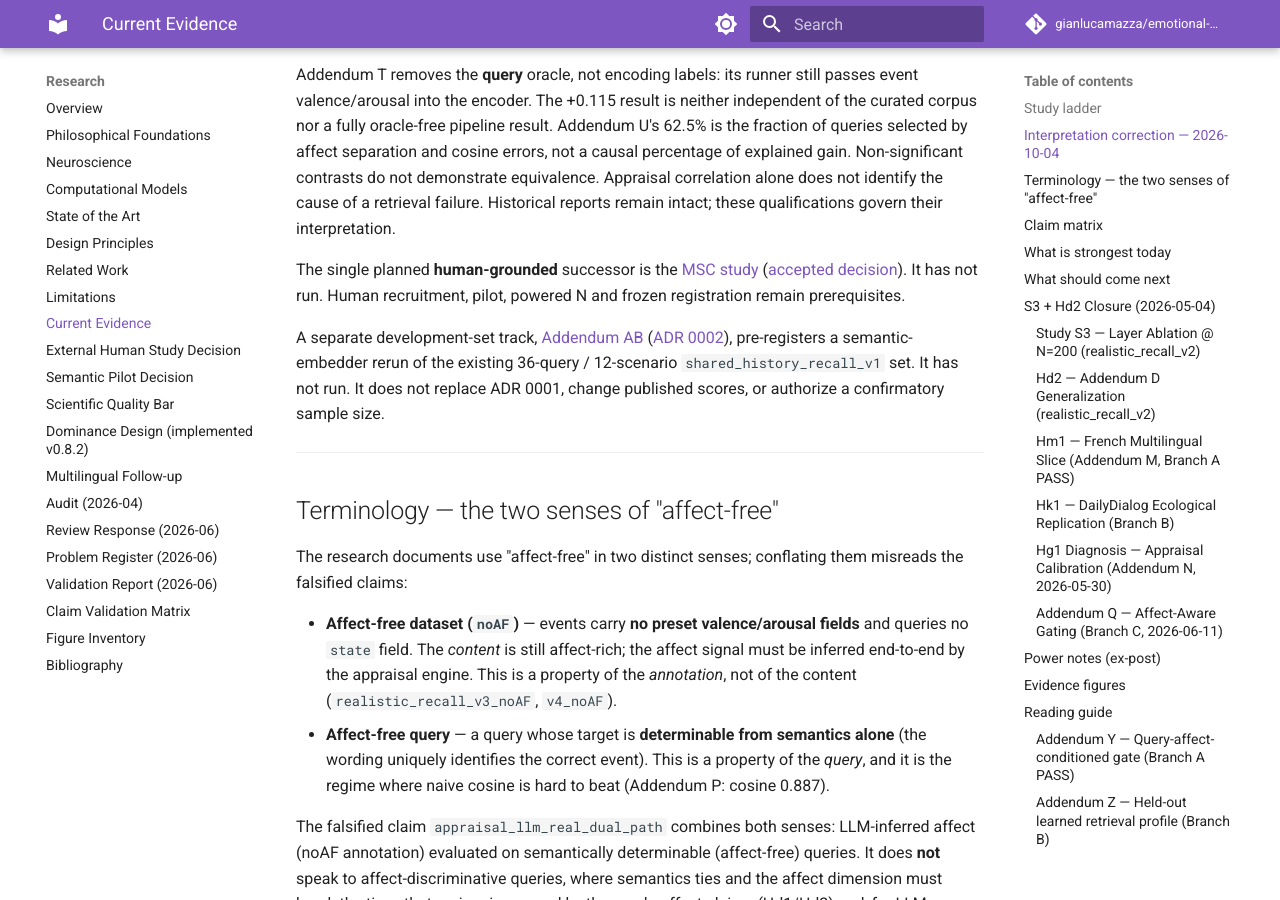
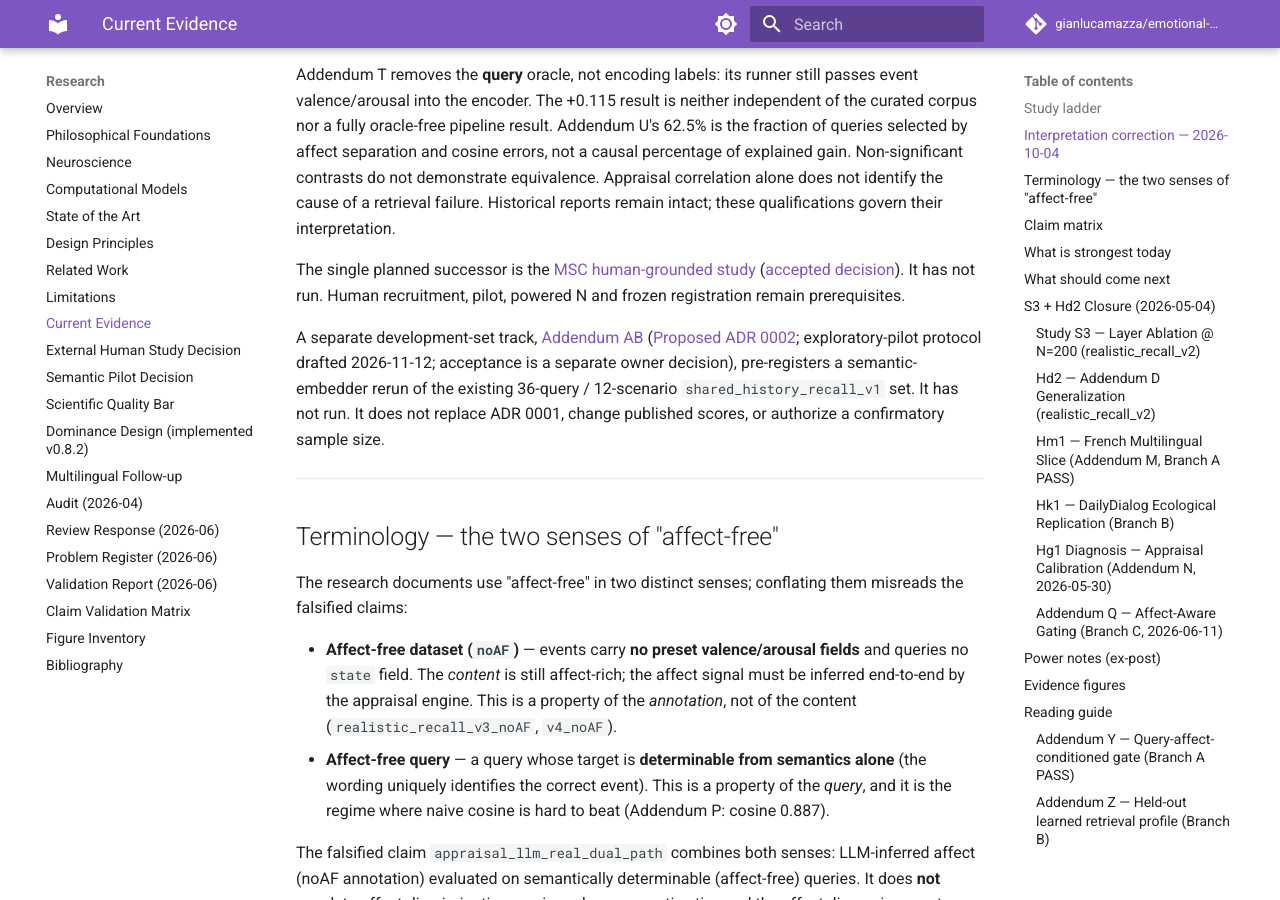
Before and after one commit to gianlucamazza/emotional-memory, an MkDocs documentation site: the page built from docs/research/09_current_evidence.md, in a window 1280 px wide and 900 px high, scrolled down 898 px. Built offline with MkDocs 1.6.1 and Material for MkDocs 9.7.7, drawn with Linux system fonts in a browser that asks for light colours; comment, search, counter and statistics services are not loaded.

Commit message:
docs(research): keep ADR 0002 Proposed; label AB lookups
Lab review of #201: do not accept the ADR in this PR; keep Status
Proposed and state that Addendum AB is a drafted protocol whose
acceptance is a separate owner decision. Label Hub SHA, lastModified,
and parsed dataset_sha256 as looked-up values to re-verify on the
execution receipt. Keep the SentenceTransformer revision pin as a
pre-execution blocker for a follow-up code PR. Restore the MSC
successor claim wording.

Co-authored-by: Gianluca Mazza <gianlucamazza@users.noreply.github.com>

```diff
--- a/docs/research/09_current_evidence.md
+++ b/docs/research/09_current_evidence.md
@@ -38,15 +38,16 @@ contrasts do not demonstrate equivalence. Appraisal correlation alone does not
 identify the cause of a retrieval failure. Historical reports remain intact;
 these qualifications govern their interpretation.
 
-The single planned **human-grounded** successor is the [MSC study](https://github.com/gianlucamazza/emotional-memory/blob/main/benchmarks/msc/protocol.md)
+The single planned successor is the [MSC human-grounded study](https://github.com/gianlucamazza/emotional-memory/blob/main/benchmarks/msc/protocol.md)
 ([accepted decision](decisions/0001-external-human-retrieval.md)). It has not run.
 Human recruitment, pilot, powered N and frozen registration remain prerequisites.
 
 A separate development-set track, [Addendum AB](https://github.com/gianlucamazza/emotional-memory/blob/main/benchmarks/preregistration_addendum_ab_semantic_pilot.md)
-([ADR 0002](decisions/0002-semantic-pilot-before-shared-history-v2.md)),
-pre-registers a semantic-embedder rerun of the existing 36-query / 12-scenario
-`shared_history_recall_v1` set. It has not run. It does not replace ADR 0001,
-change published scores, or authorize a confirmatory sample size.
+([Proposed ADR 0002](decisions/0002-semantic-pilot-before-shared-history-v2.md);
+exploratory-pilot protocol drafted 2026-11-12; acceptance is a separate owner
+decision), pre-registers a semantic-embedder rerun of the existing 36-query /
+12-scenario `shared_history_recall_v1` set. It has not run. It does not replace
+ADR 0001, change published scores, or authorize a confirmatory sample size.
 
 ---
 
```
Also changed, not shown: CHANGELOG.md (+2 -1 lines), benchmarks/README.md (+7 -4 lines), benchmarks/preregistration_addendum_ab_semantic_pilot.md (+16 -9 lines), benchmarks/realistic/README.md (+6 -4 lines), docs/research/decisions/0002-semantic-pilot-before-shared-history-v2.md (+5 -5 lines), docs/research/index.md (+2 -2 lines).
